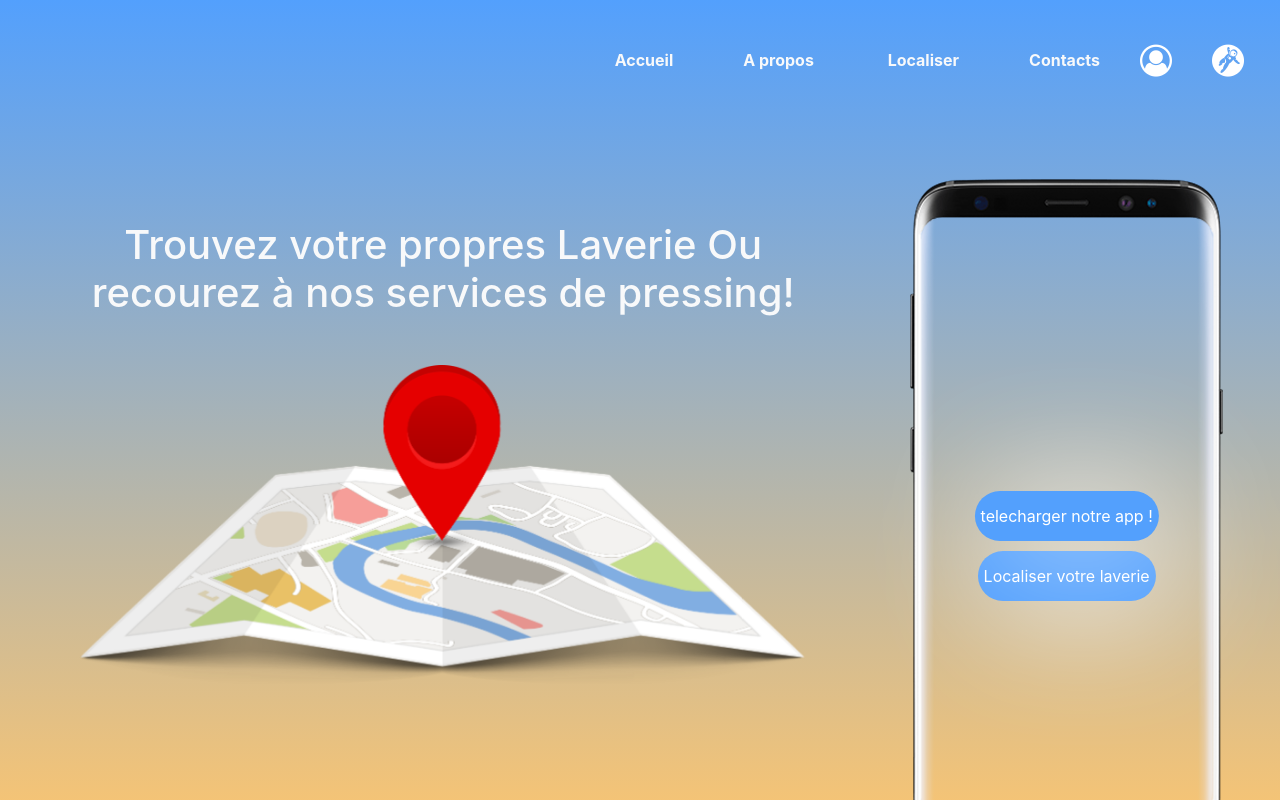
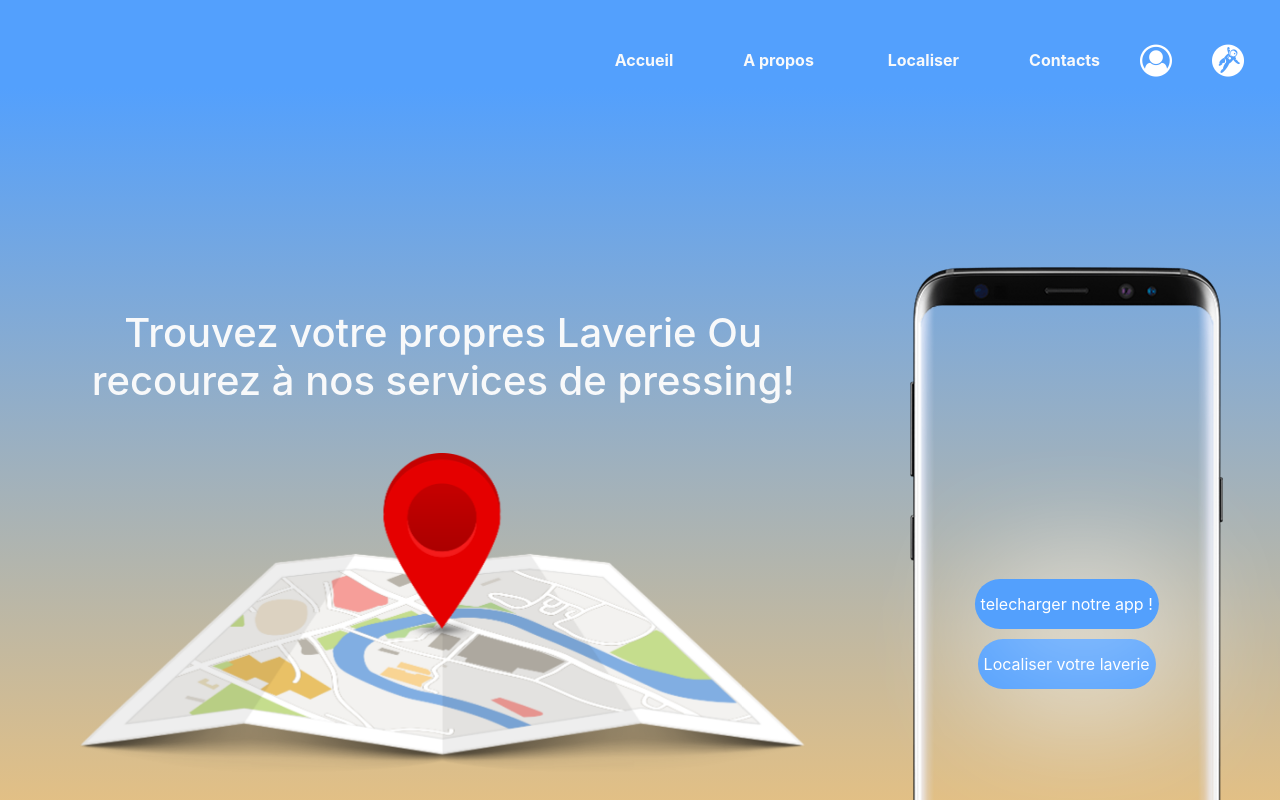
Before and after one commit to NYAZAK/FindDry, an Angular app: page / in a window 1280 px wide. Shown: the top 800 px of the page. Built offline with nearby package versions, Linux system fonts and the light colour scheme.

Commit message:
fix: ajoute un fond blue à la balise html pour pouvoir avoir un fond blue

```diff
--- a/src/app/onepage/header/header.component.css
+++ b/src/app/onepage/header/header.component.css
@@ -12,12 +12,12 @@
 button:hover {
   color: #53A0FD;
   background-color: #FFC66D;
-
 }
 
 app-navigation {
   position: absolute;
   height: 100%;
+  overflow-y: hidden;
 }
 .mobile{
   max-width: 400px !important;
@@ -29,4 +29,5 @@
   background: linear-gradient(to top, #FFC66D, #53A0FD); /* W3C, IE 10+/ Edge, Firefox 16+, Chrome 26+, Opera 12+, Safari 7+ */
   width: 100%;
   height: 100%;
+  overflow-y: hidden;
 }
--- a/src/app/onepage/header/header.component.html
+++ b/src/app/onepage/header/header.component.html
@@ -15,7 +15,7 @@
     <div class="col-12">
   <img src="{{imgMobile}}"
   class="animated infinite bounce mt-5 delay-2s img-fluid mobile"
-  alt="telephone avec FindUdry">
+  alt="telephone avec FindDry">
   <button
   class="btnDry telechargee raise hvr-grow position-absolute">
   {{telecharger}}
--- a/src/styles.css
+++ b/src/styles.css
@@ -4,8 +4,9 @@
 @import "~font-awesome/css/font-awesome.css";
 @import "~animate.css/animate.min.css";
 @import "~hover.css/css/hover-min.css";
-body{
+html, body{
   overflow-x:hidden;
+  background-color: #53A0FD;
 }
 
 .btnDry{
@@ -49,7 +50,6 @@
 .app-section{
   margin-top: 0 !important;
   padding-top: 100px;
-    width: 100% !important;
-    background-color:#53A0FD;
-
+  width: 100% !important;
+  background-color:#53A0FD;
 }
```
